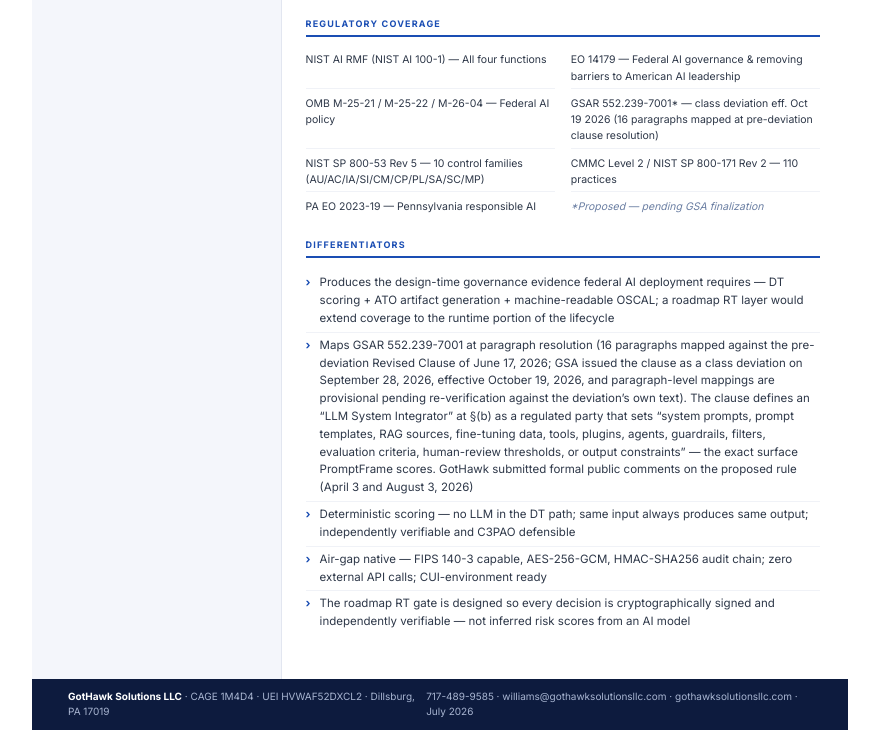
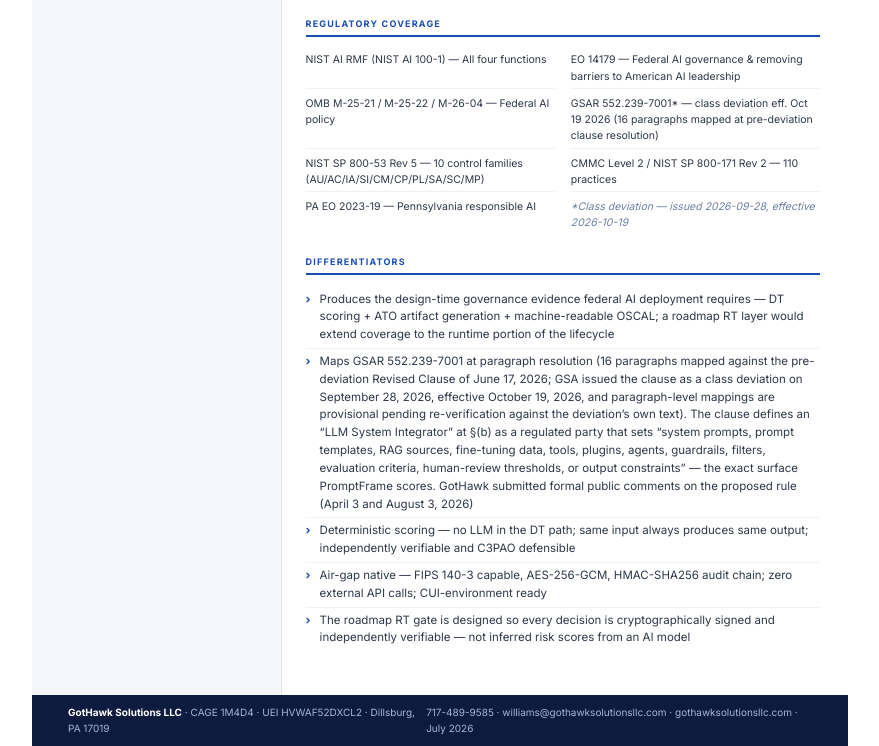
Before and after one commit to GitGotHawk/gothawksolutionsllc-site, a plain HTML site: page capability-statement.html in a window 1280 px wide. Shown: the part 1081-1827 px from the top of the page, without its empty margins (200-1079 px from the left). Drawn offline with Linux system fonts and the light colour scheme.

Commit message:
fix: remaining missed GSAR status instances
Two more "proposed" references survived the first pass (different
phrasing than what was searched for): capability-statement.html's
checklist footnote and index.html's "GSAR Paragraphs Mapped" label.

```diff
--- a/capability-statement.html
+++ b/capability-statement.html
@@ -440,7 +440,7 @@
         <div style="font-size:10.5px;color:#2d3748;padding:3px 0;border-bottom:1px solid #f0f2f7;">NIST SP 800-53 Rev 5 — 10 control families (AU/AC/IA/SI/CM/CP/PL/SA/SC/MP)</div>
         <div style="font-size:10.5px;color:#2d3748;padding:3px 0;border-bottom:1px solid #f0f2f7;">CMMC Level 2 / NIST SP 800-171 Rev 2 — 110 practices</div>
         <div style="font-size:10.5px;color:#2d3748;padding:3px 0;">PA EO 2023-19 — Pennsylvania responsible AI</div>
-        <div style="font-size:10.5px;color:#6b7fa3;padding:3px 0;font-style:italic;">*Proposed — pending GSA finalization</div>
+        <div style="font-size:10.5px;color:#6b7fa3;padding:3px 0;font-style:italic;">*Class deviation — issued 2026-09-28, effective 2026-10-19</div>
       </div>
     </div>
 
```
Also changed, not shown: index.html (+1 -1 lines).
